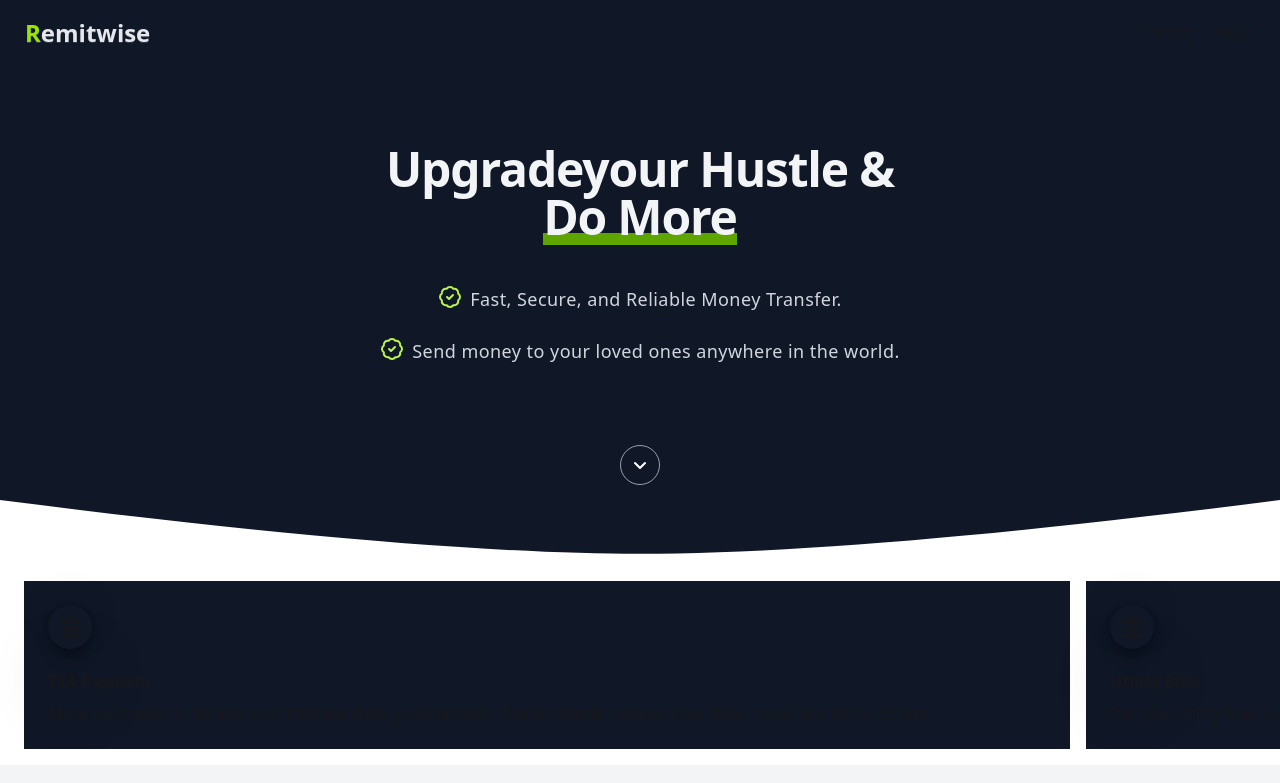
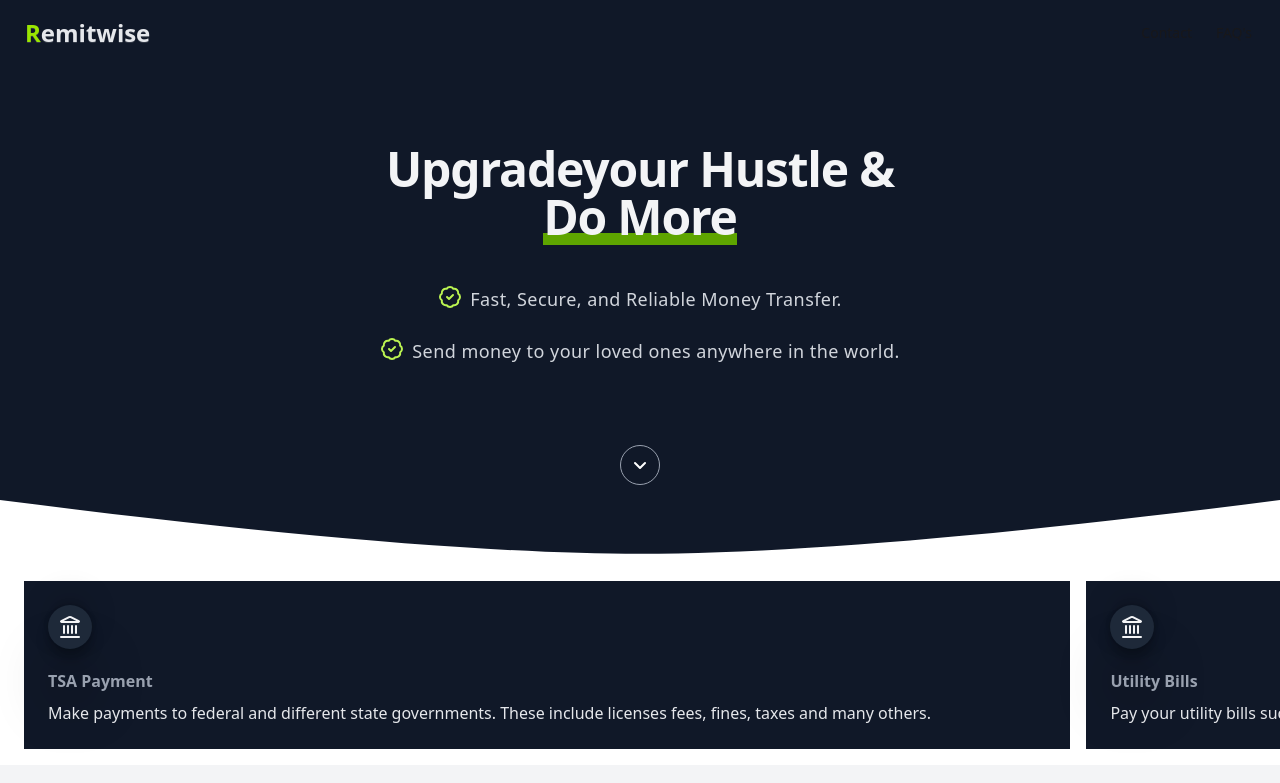
Before and after one commit to Osorachukwu/remit-wise, a React (Vite) app: page / in a window 1280 px wide. Shown: the top 783 px of the page. Built offline with nearby package versions, Linux system fonts and the light colour scheme.

Commit message:
it's a light mode - dark mode issue

```diff
--- a/src/components/EarnForOver.jsx
+++ b/src/components/EarnForOver.jsx
@@ -7,7 +7,7 @@ export default function EarnForOver() {
       {items.map((item) => (
         <div key={item.title} className="carousel-item mx-2 w-[80%] p-6 bg-gray-900">
           <div>
-            <div className="icon-shadow h-11 w-11 flex justify-center items-center rounded-full bg-gray-900 mb-5">
+            <div className="icon-shadow h-11 w-11 flex justify-center items-center rounded-full bg-gray-800 mb-5 text-gray-100">
               <svg
                 xmlns="http://www.w3.org/2000/svg"
                 width="24"
@@ -29,8 +29,8 @@ export default function EarnForOver() {
               </svg>
             </div>
             <div>
-              <p className="my-2 font-semibold">{item.title}</p>
-              <p>
+              <p className="my-2 font-semibold text-gray-400">{item.title}</p>
+              <p className="text-gray-200">
                 {item.desc}
               </p>
             </div>
```
